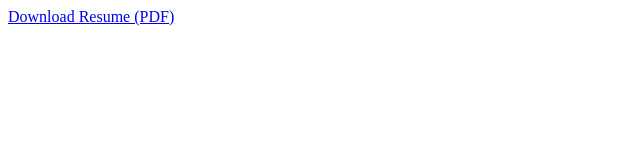
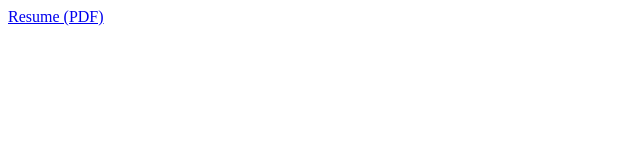
Before and after one commit to edoomm/resume, a plain HTML site: page index.html in a window 1280 px wide. Shown: the whole page, without its empty margins (0-640 px from the left). Drawn offline with Linux system fonts and the light colour scheme.

Commit message:
Gave style to index.html and renamed github action

```diff
--- a/index.html
+++ b/index.html
@@ -6,6 +6,6 @@
 		<title>Eduardo Mendoza</title>
 	</head>
 	<body>
-  <a href="resume.pdf">Download Resume (PDF)</a>
+		<a href="resume.pdf">Resume (PDF)</a>
 	</body>
 </html>
```
Also changed, not shown: 2 other files. Lines whose indentation alone changed are shown as unchanged.
